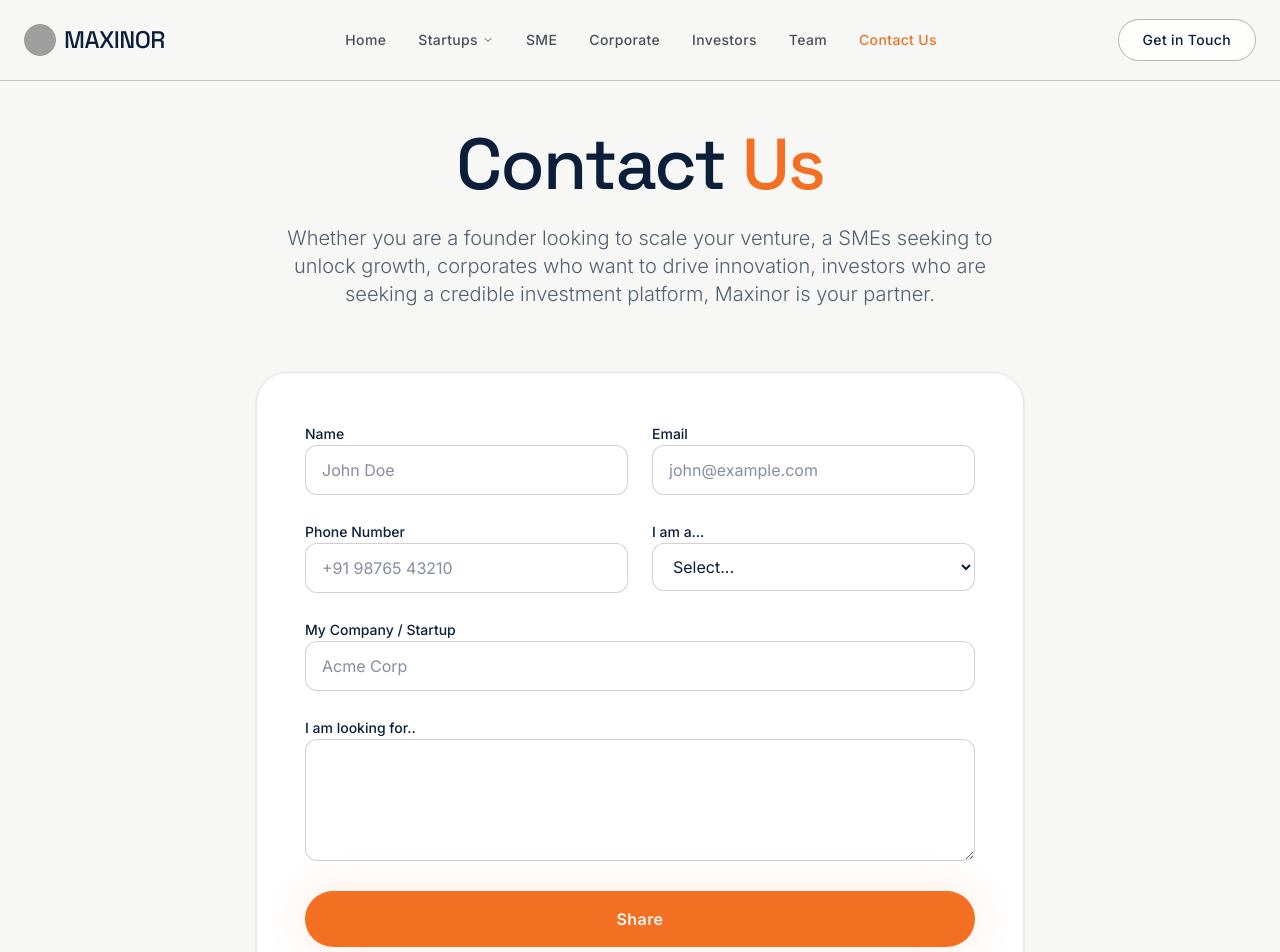
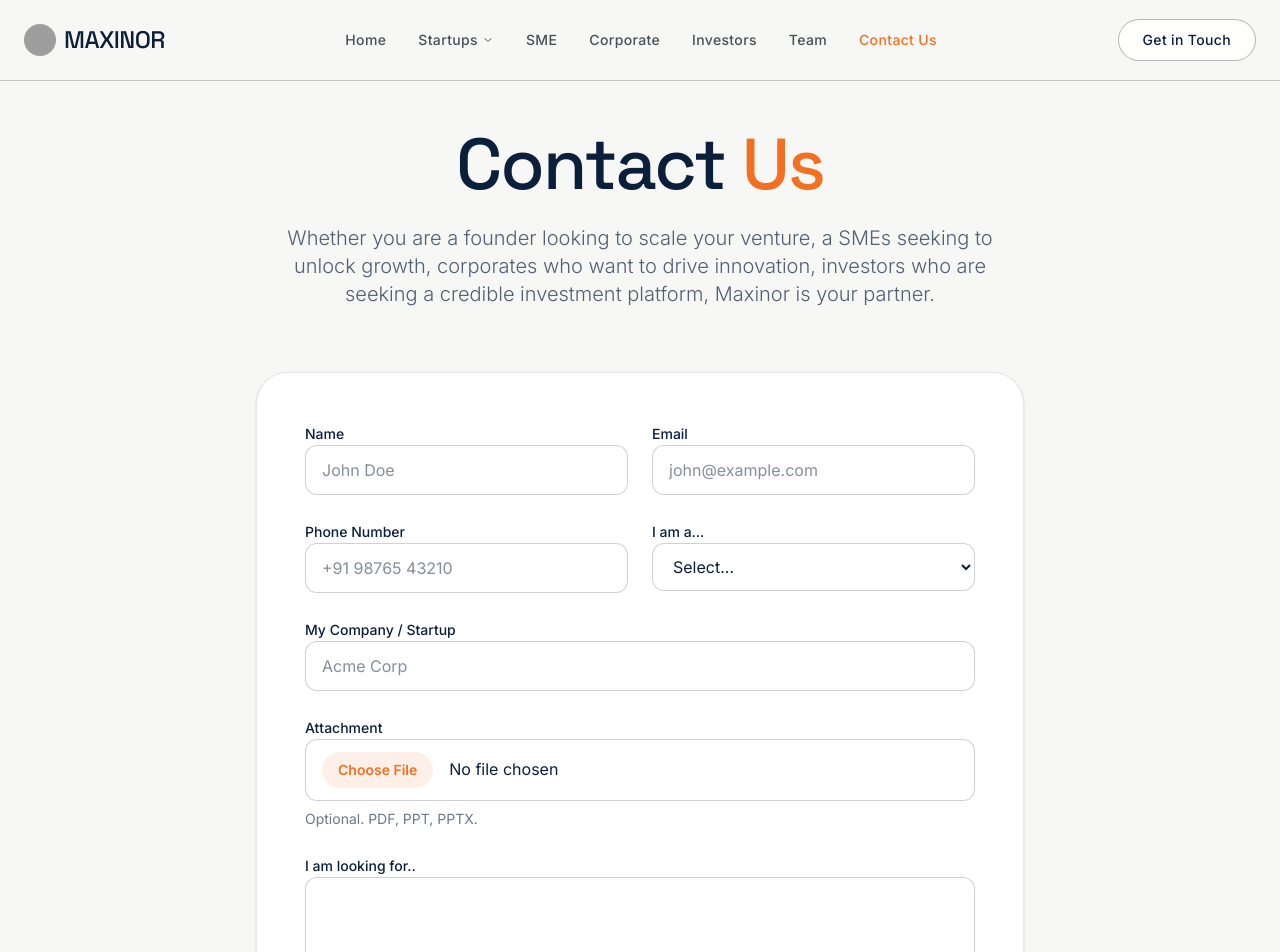
Before and after one commit to maxinorlabs/mlabs-AI, a Next.js app: page /contact in a window 1280 px wide. Shown: the top 952 px of the page. Built offline with nearby package versions, Linux system fonts and the light colour scheme; grey boxes are pictures that could not be loaded.

Commit message:
Add contact form attachment field

```diff
--- a/app/contact/page.tsx
+++ b/app/contact/page.tsx
@@ -20,6 +20,7 @@ export default function ContactPage() {
       engagementType: (form.elements.namedItem('engagementType') as HTMLSelectElement).value,
       company: (form.elements.namedItem('company') as HTMLInputElement).value,
       message: (form.elements.namedItem('message') as HTMLTextAreaElement).value,
+      attachmentName: (form.elements.namedItem('attachment') as HTMLInputElement).files?.[0]?.name ?? '',
       submittedAt: new Date().toISOString(),
     };
 
@@ -144,6 +145,18 @@ export default function ContactPage() {
                 </div>
 
                 <div className="space-y-2">
+                  <label htmlFor="contact-attachment" className="text-sm font-medium text-navy">Attachment</label>
+                  <input
+                    id="contact-attachment"
+                    name="attachment"
+                    type="file"
+                    accept=".pdf,.ppt,.pptx"
+                    className="w-full bg-white border border-navy/20 rounded-xl px-4 py-3 text-navy focus:outline-none focus:border-brand transition-colors file:mr-4 file:py-2 file:px-4 file:rounded-full file:border-0 file:text-sm file:font-semibold file:bg-brand/10 file:text-brand hover:file:bg-brand/20"
+                  />
+                  <p className="text-sm text-navy/60">Optional. PDF, PPT, PPTX.</p>
+                </div>
+
+                <div className="space-y-2">
                   <label htmlFor="contact-message" className="text-sm font-medium text-navy">I am looking for..</label>
                   <textarea
                     id="contact-message"
```
Also changed, not shown: 1 other file (tests, documents, lock files or other folders).
